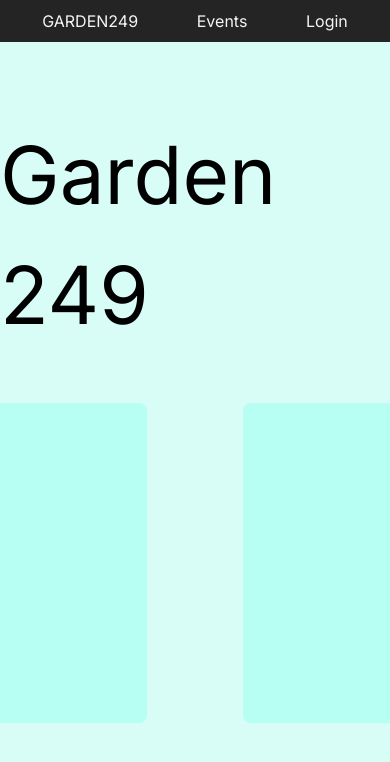
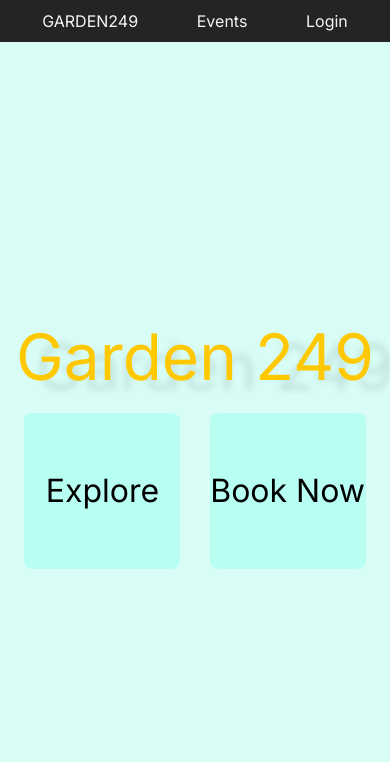
Before and after one commit to KeinoC/G249-v2-0, a Next.js app: page / in a window 390 px wide. Shown: the top 762 px of the page. Built offline with nearby package versions, Linux system fonts and the light colour scheme; no server answers; the database is empty.

Commit message:
movile style home page basic

```diff
--- a/app/globals.css
+++ b/app/globals.css
@@ -10,8 +10,12 @@
   --boxShadowInset3: -26px -26px 20px rgba(0, 0, 0, 0.53) inset;
   --boxShadowInset2: -10px -10px 20px rgba(0, 0, 0, 0.53) inset;
   --boxShadowInset1: -5px -5px 10px rgba(0, 0, 0, 0.53) inset;
+  --boxShadow3: -26px -26px 20px rgba(0, 0, 0, 0.53) ;
+  --boxShadow2: -10px -10px 20px rgba(0, 0, 0, 0.53) ;
+  --boxShadow1: -5px -5px 10px rgba(0, 0, 0, 0.53) ;
   --bgLightMode1: rgb(216, 252, 246);
   --bgLightMode2: rgb(183, 254, 243);
+  --accentLightMode1: rgb(255, 200, 0);
 }
 
 @media (prefers-color-scheme: dark) {
--- a/app/home/HomeComponent.css
+++ b/app/home/HomeComponent.css
@@ -19,7 +19,9 @@
 }
 
 .garden {
+    color: var(--accentLightMode1);
     font-size: 5rem;
+    text-shadow: 20px 10px 7px rgba(0, 0, 0, 0.1);
 }
 
 .big-button {
@@ -38,3 +40,30 @@
     box-shadow: var(--boxShadowInset2);
     transform: scale(1.01);
 }
+
+@media screen and (min-width: 300px) and (max-width: 950px) {
+
+
+    .garden {
+        font-size: 4rem;
+    }
+
+    .button-container {
+        display: flex;
+        flex-direction: row;
+        align-items: center;
+        justify-content: space-around;
+        width: 95vw;
+    }
+
+    .big-button {
+        width:40vw;
+        height:40vw;
+        margin: .5rem;
+        /* box-shadow: var(--boxShadowInset1); */
+        font-size: 2rem;
+        color: black;
+        transition: ease-in-out 0.3s;
+    }
+
+}
```
Also changed, not shown: 1 other file (tests, documents, lock files or other folders).
